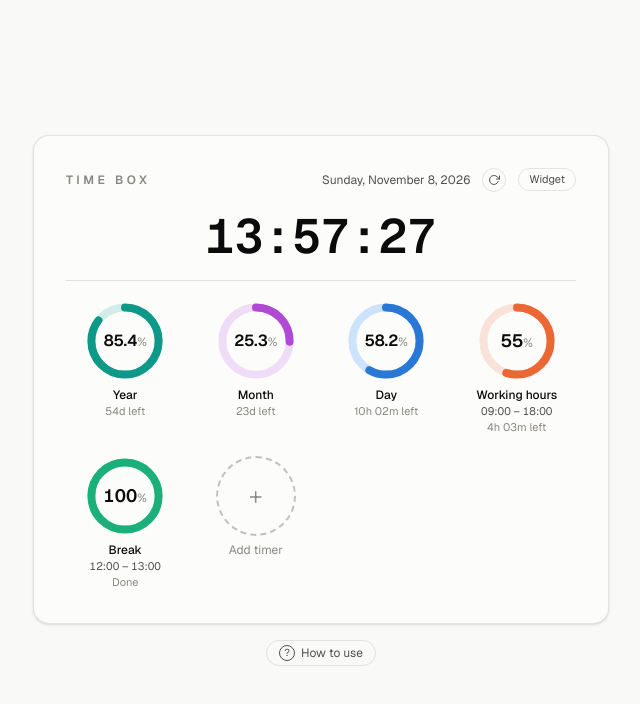
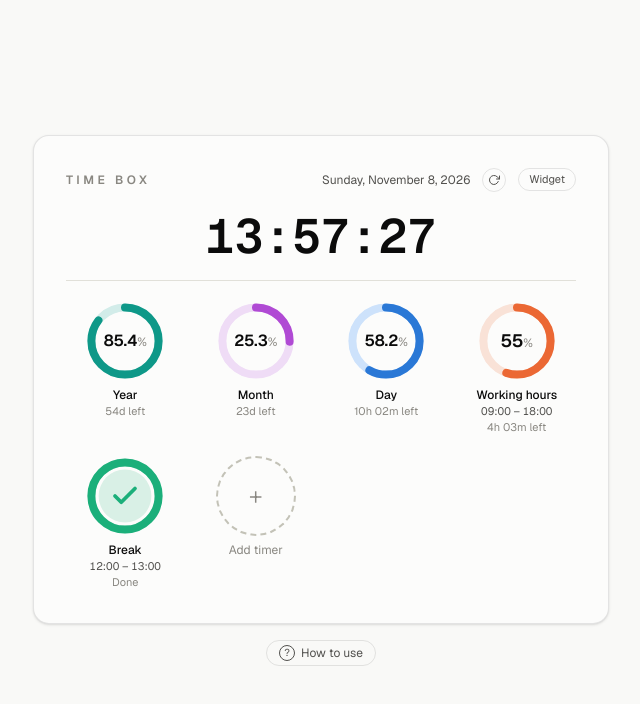
Before and after one commit to ShahzodTuraev/time-box, a Next.js app: page / in a window 1280 px wide. Shown: the top 704 px of the page, without its empty margins (319-959 px from the left). Built offline with nearby package versions, Linux system fonts and the light colour scheme.

Commit message:
Mark finished timers with a filled disc and checkmark
A timer pinned at 100% now fills its ring with the series' light track
color and shows a colored checkmark in place of the percentage.

Co-Authored-By: Claude Fable 5 <noreply@anthropic.com>

```diff
--- a/app/page.tsx
+++ b/app/page.tsx
@@ -59,13 +59,13 @@ type Tracker = {
 // Categorical slots 2-8 of the validated reference palette (slot 1 blue is the
 // day cycle). Track = lighter step of the same hue. Values live in globals.css.
 const RING_COLORS = [
-  { fill: "stroke-(--series-1)", track: "stroke-(--series-1-track)" },
-  { fill: "stroke-(--series-2)", track: "stroke-(--series-2-track)" },
-  { fill: "stroke-(--series-3)", track: "stroke-(--series-3-track)" },
-  { fill: "stroke-(--series-4)", track: "stroke-(--series-4-track)" },
-  { fill: "stroke-(--series-5)", track: "stroke-(--series-5-track)" },
-  { fill: "stroke-(--series-6)", track: "stroke-(--series-6-track)" },
-  { fill: "stroke-(--series-7)", track: "stroke-(--series-7-track)" },
+  { fill: "stroke-(--series-1)", track: "stroke-(--series-1-track)", disc: "fill-(--series-1-track)" },
+  { fill: "stroke-(--series-2)", track: "stroke-(--series-2-track)", disc: "fill-(--series-2-track)" },
+  { fill: "stroke-(--series-3)", track: "stroke-(--series-3-track)", disc: "fill-(--series-3-track)" },
+  { fill: "stroke-(--series-4)", track: "stroke-(--series-4-track)", disc: "fill-(--series-4-track)" },
+  { fill: "stroke-(--series-5)", track: "stroke-(--series-5-track)", disc: "fill-(--series-5-track)" },
+  { fill: "stroke-(--series-6)", track: "stroke-(--series-6-track)", disc: "fill-(--series-6-track)" },
+  { fill: "stroke-(--series-7)", track: "stroke-(--series-7-track)", disc: "fill-(--series-7-track)" },
 ];
 
 const YEAR_COLOR = { fill: "stroke-(--year)", track: "stroke-(--year-track)" };
@@ -141,12 +141,15 @@ function Ring({
   label,
   center,
   sizeClass = "h-20 w-20",
+  disc,
 }: {
   pct: number;
   color: { fill: string; track: string };
   label: string;
   center?: React.ReactNode;
   sizeClass?: string;
+  // Fill class for a soft disc inside the ring (used by finished timers).
+  disc?: string;
 }) {
   const r = 42;
   const c = 2 * Math.PI * r;
@@ -160,6 +163,7 @@ function Ring({
       aria-label={`${label} complete`}
     >
       <svg viewBox="0 0 100 100" className="h-full w-full -rotate-90">
+        {disc && <circle cx="50" cy="50" r="33" className={disc} />}
         <circle
           cx="50"
           cy="50"
@@ -938,6 +942,7 @@ export default function Home() {
     state,
   }: (typeof trackerEntries)[number]) => {
     const color = RING_COLORS[tracker.color % RING_COLORS.length];
+    const done = !state.active && state.pct >= 100;
     return (
       <div
         key={tracker.id}
@@ -952,7 +957,29 @@ export default function Home() {
         >
           ×
         </button>
-        <Ring pct={state.pct} color={color} label={tracker.label} />
+        <Ring
+          pct={state.pct}
+          color={color}
+          label={tracker.label}
+          disc={done ? color.disc : undefined}
+          center={
+            done ? (
+              <svg
+                width="30"
+                height="30"
+                viewBox="0 0 24 24"
+                fill="none"
+                strokeWidth="3"
+                strokeLinecap="round"
+                strokeLinejoin="round"
+                className={color.fill}
+                aria-hidden="true"
+              >
+                <polyline points="20 6 9 17 4 12" />
+              </svg>
+            ) : undefined
+          }
+        />
         <div className="flex flex-col">
           <span className="max-w-24 truncate text-xs font-medium text-(--ink)">
             {tracker.label}
```
